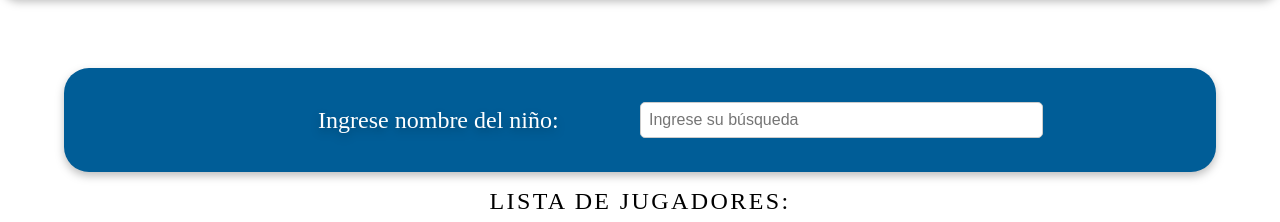
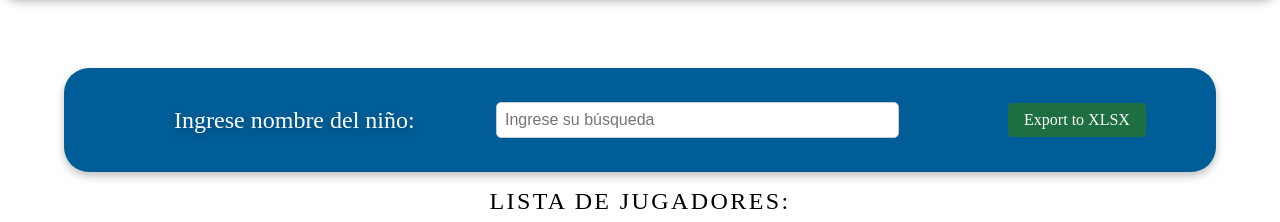
Before and after one commit to TonyNogueron/TC2005B-Front, a React (Create React App) app: page /dashboard in a window 1280 px wide. Shown: the part 252-474 px from the top of the page. Built offline with nearby package versions, Linux system fonts and the light colour scheme; no server answers; a web font is replaced by a local one.

Commit message:
Dashboard added download csv

```diff
--- a/package.json
+++ b/package.json
@@ -22,7 +22,8 @@
     "react-scripts": "5.0.1",
     "sweetalert2": "^11.7.3",
     "typescript": "^4.9.5",
-    "web-vitals": "^2.1.4"
+    "web-vitals": "^2.1.4",
+    "xlsx": "^0.18.5"
   },
   "scripts": {
     "start": "react-scripts start",
--- a/src/Components/DashboardContainer/DashboardContainer.css
+++ b/src/Components/DashboardContainer/DashboardContainer.css
@@ -29,6 +29,32 @@
   flex-direction: row;
   justify-content: center;
   align-items: center;
+}
+
+.exportButtonContainer {
+  width: 20%;
+  height: 100%;
+  display: flex;
+  flex-direction: row;
+  justify-content: center;
+  align-items: center;
+}
+
+.exportButtonContainer button {
+  margin-left: 10px;
+  background-color: #1d6f42;
+  color: white;
+  border: none;
+  padding: 8px 16px;
+  border-radius: 4px;
+  cursor: pointer;
+  font-family: var(--mainFontBold);
+  font-size: 1em;
+}
+
+.exportButtonContainer button:hover {
+  background-color: #2c8a3e;
+  transition: 0.3s;
 }
 
 .dashboardBottom {
@@ -128,6 +154,10 @@ table th {
     border: 0;
   }
 
+  .exportButtonContainer{
+    display: none;
+  }
+
   .dashboardBottom  table caption {
     font-size: 1.5rem;
   }
--- a/src/Components/DashboardContainer/DashboardContainer.tsx
+++ b/src/Components/DashboardContainer/DashboardContainer.tsx
@@ -2,6 +2,7 @@ import React, { useState, useCallback, useEffect } from "react";
 import "./DashboardContainer.css";
 import SearchComponent from "../SearchComponent/SearchComponent";
 import { apiURL } from "src/constants";
+import * as XLSX from 'xlsx';
 
 interface IStatsProps {
   name: string;
@@ -44,6 +45,23 @@ export default function DashboardContainer() {
     );
   });
 
+  const handleExport = () => {
+    const workbook = XLSX.utils.book_new();
+    const worksheet = XLSX.utils.json_to_sheet(filteredData);
+    XLSX.utils.book_append_sheet(workbook, worksheet, 'Player Stats');
+    XLSX.writeFile(workbook, 'player-stats.xlsx');
+  };
+
+  function formatTimePlayed(timePlayed: string) {
+    const seconds = parseInt(timePlayed, 10);
+    const hours = Math.floor(seconds / 3600);
+    const minutes = Math.floor((seconds % 3600) / 60);
+    const remainingSeconds = seconds % 60;
+    return `${hours}h ${minutes}m ${remainingSeconds}s`;
+  }
+
+
+
   return (
     <div className="dashboardContainer">
       <div className="dashboardTop">
@@ -53,6 +71,9 @@ export default function DashboardContainer() {
             setSearch={setSearch}
             onSearch={handleSearch}
           />
+        </div>
+        <div className="exportButtonContainer">
+          <button onClick={handleExport}>Export to XLSX</button>
         </div>
       </div>
       <div className="dashboardBottom">
@@ -77,7 +98,7 @@ export default function DashboardContainer() {
                 <td>{data.username}</td>
                 <td>{data.name}</td>
                 <td>{data.score}</td>
-                <td>{data.totalTimePlayed}</td>
+                <td>{formatTimePlayed(data.totalTimePlayed)}</td>
                 <td>{data.completedLevels}</td>
                 <td>{data.totalMistakes}</td>
                 <td>{data.totalAttempts}</td>
```
Also changed, not shown: 1 other file (tests, documents, lock files or other folders).
